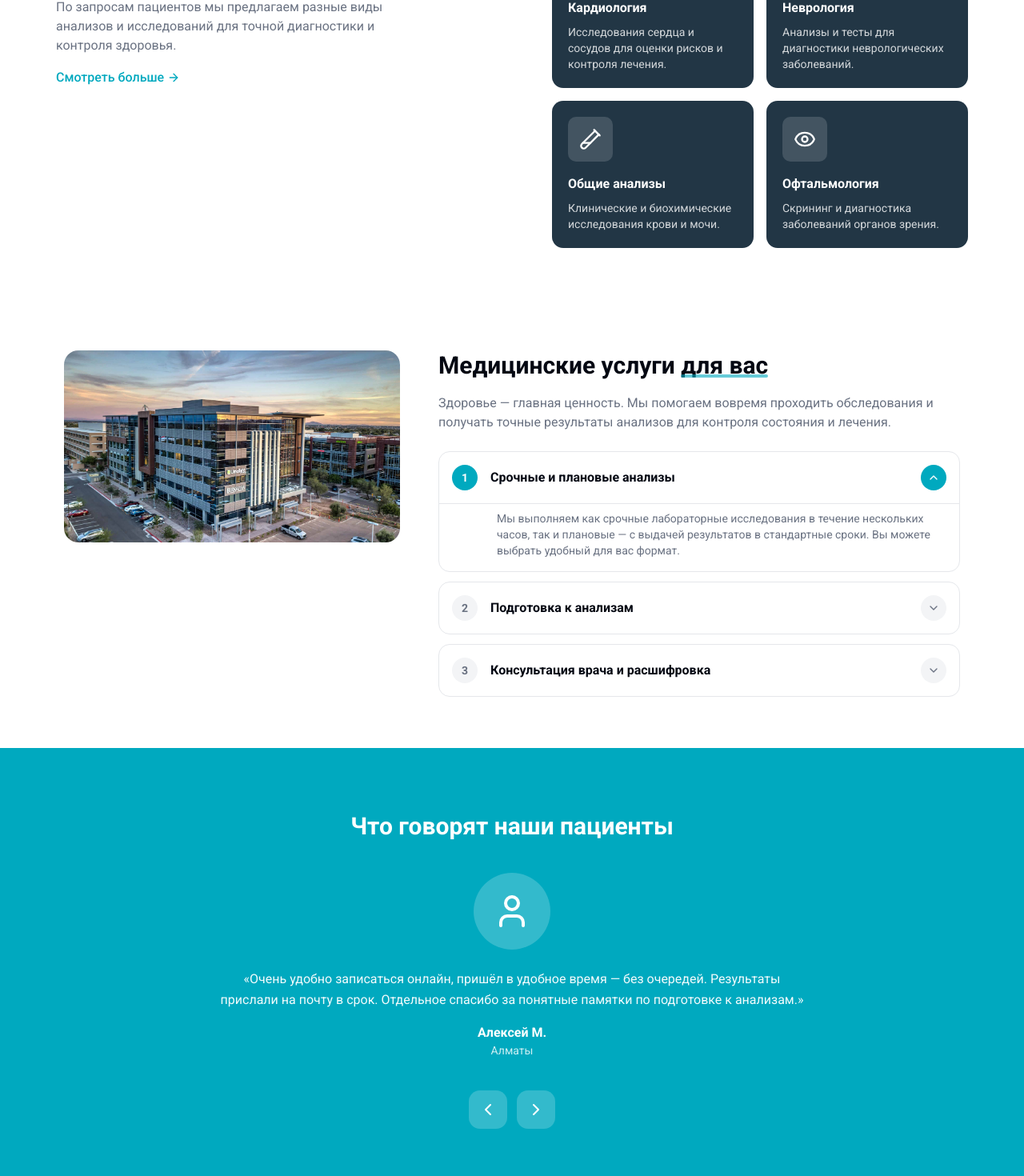
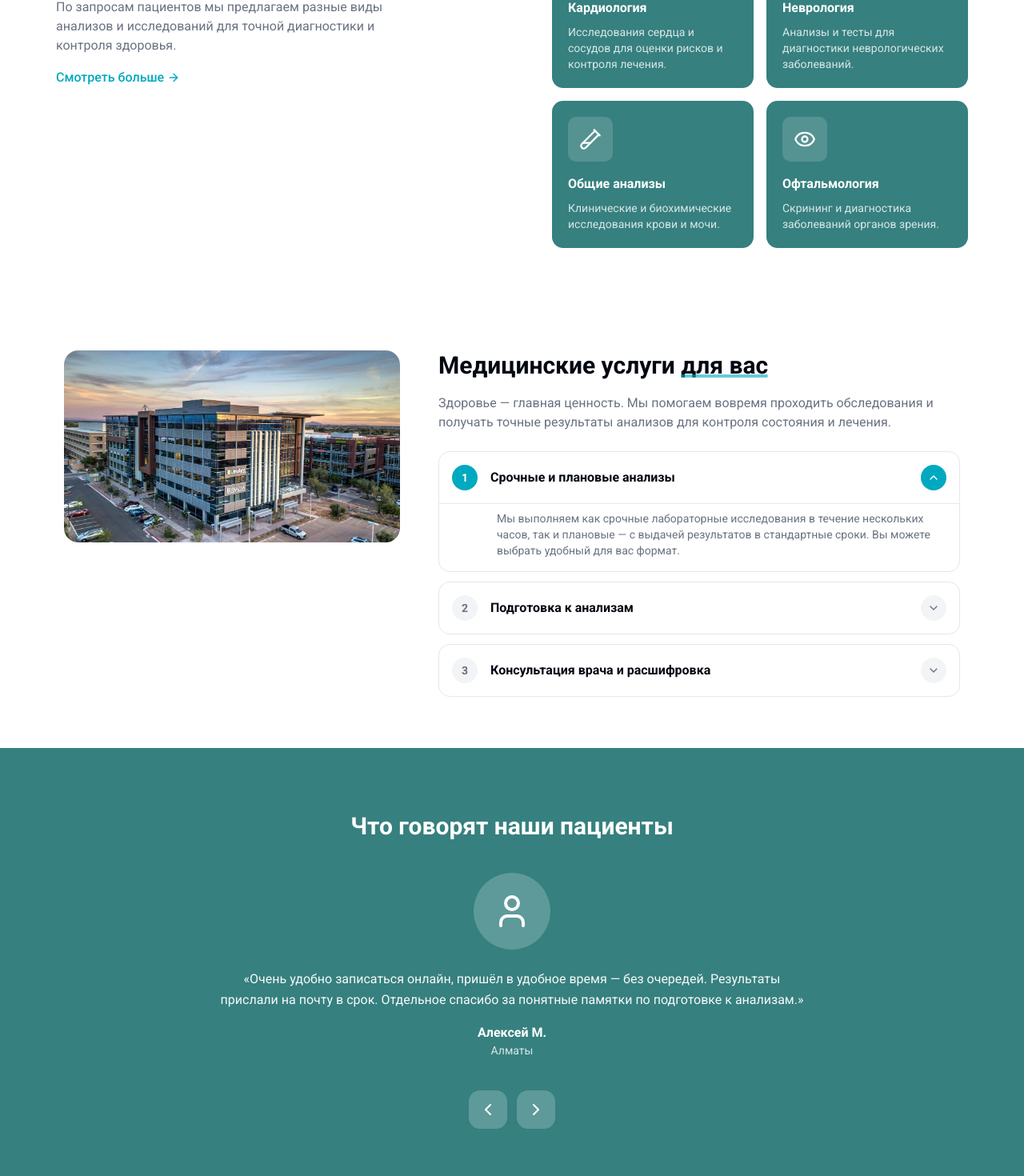
Before and after one commit to Zhasulan711/thelper-medical-lab-front, a Next.js app: page / in a window 1280 px wide. Shown: the part 1740-3210 px from the top of the page at 80% size. Built offline with nearby package versions, Linux system fonts and the light colour scheme.

Commit message:
refactor: update homecategories and homehero

```diff
--- a/features/home/components/HomeCategories.tsx
+++ b/features/home/components/HomeCategories.tsx
@@ -50,7 +50,7 @@ export function HomeCategories() {
             initial="initial"
             whileInView="animate"
             viewport={inViewStaggerContainer.viewport}
-            className="flex flex-col rounded-xl bg-[#223645] p-5 text-white"
+            className="flex flex-col rounded-xl bg-[#36807f] p-5 text-white"
             whileHover={cardHover.hover}
             whileTap={cardHover.tap}
             transition={{ type: "spring", stiffness: 400, damping: 25 }}
--- a/features/home/components/HomeHero.tsx
+++ b/features/home/components/HomeHero.tsx
@@ -6,6 +6,7 @@ import Link from "next/link"
 import { Button } from "@/components/ui/button"
 import { fadeInUp } from "@/lib/animations"
 import { ArrowRight } from "lucide-react"
+import { trackCtaClick } from "@/lib/analytics"
 
 type HeroProps = {
   imageSrc: import("next/image").StaticImageData
@@ -51,7 +52,7 @@ export function HomeHero({ imageSrc }: HeroProps) {
             asChild
             size="sm"
             className="h-9 rounded-full bg-[#00a9bf] px-3 sm:px-4 text-white hover:bg-[#0095a8] shrink-0 text-sm"
-            onClick={() => trackCtaClick("header")}
+            onClick={() => trackCtaClick("home-hero")}
           >
             <Link href="/#cta" className="inline-flex items-center gap-1">
               Записаться
--- a/features/home/components/ReviewsSection.tsx
+++ b/features/home/components/ReviewsSection.tsx
@@ -21,7 +21,7 @@ export function ReviewsSection() {
 
   return (
     <motion.section
-      className="bg-[#00a9bf] py-16 md:py-20"
+      className="bg-[#36807f] py-16 md:py-20"
       initial={inViewFadeUp.initial}
       whileInView={inViewFadeUp.whileInView}
       viewport={inViewFadeUp.viewport}
```
